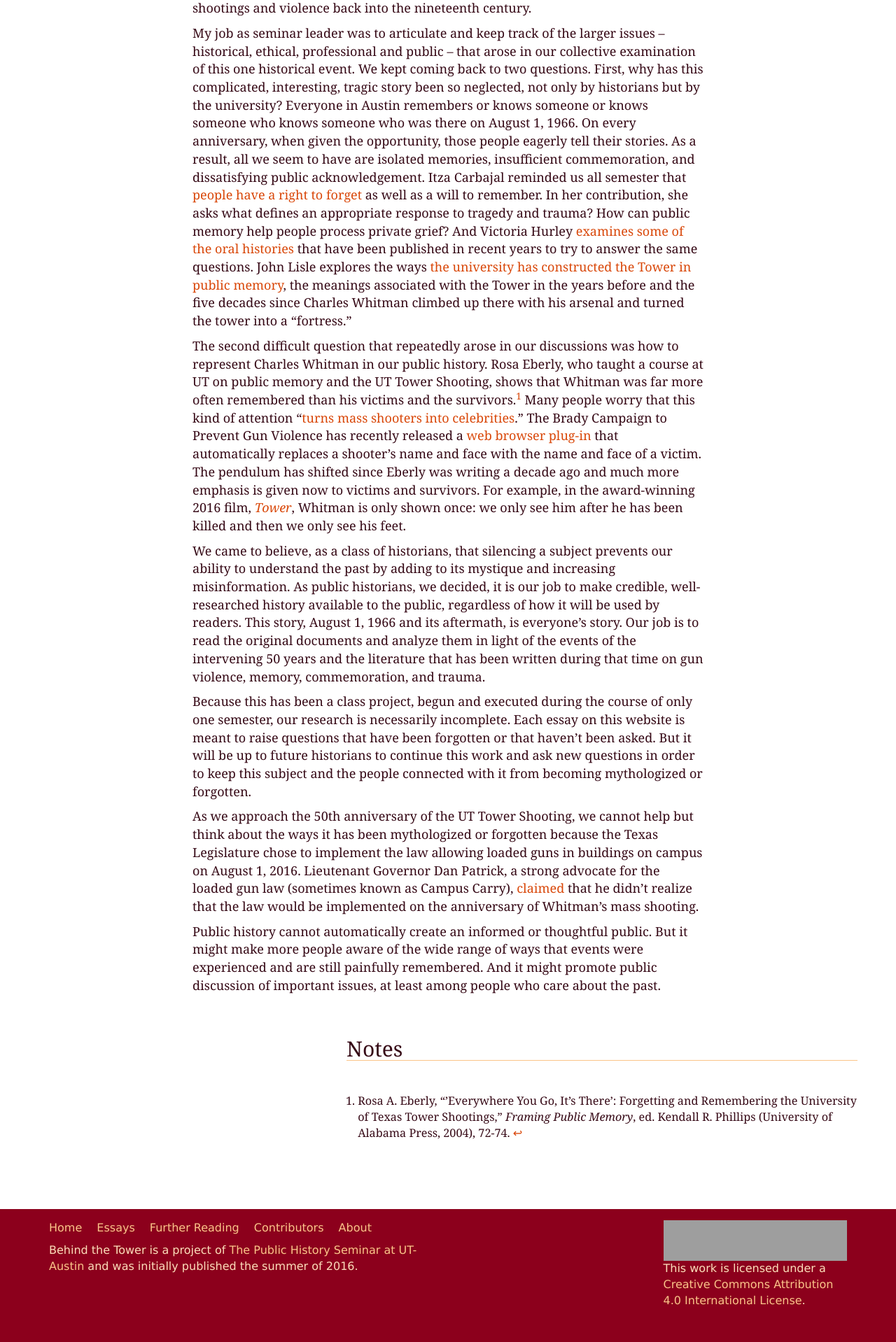
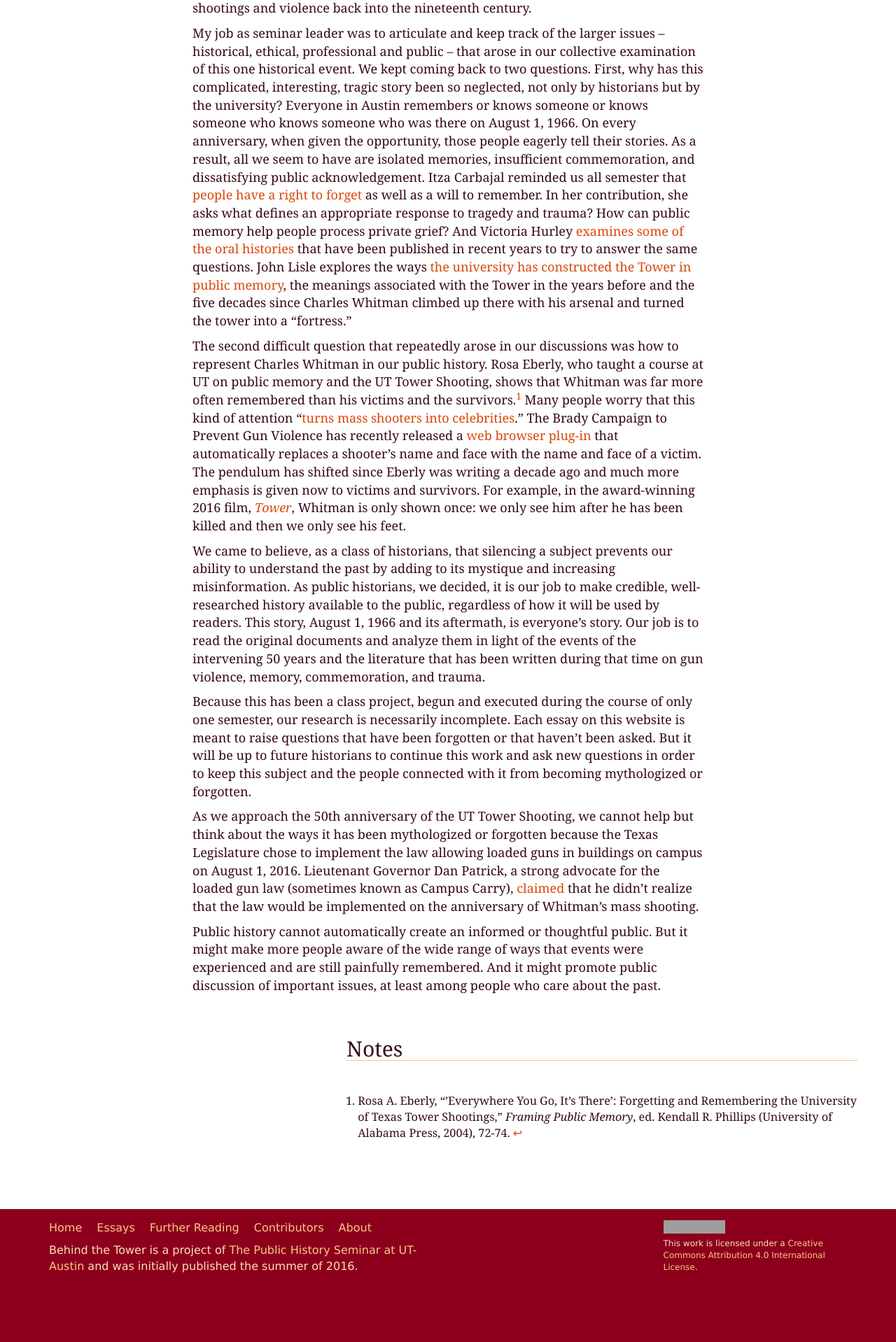
Before and after one commit to utexas-public-history/tower, a Jekyll site: the page built from index.md, in a window 1280 px wide. Shown: the part 2760-4678 px from the top of the page at 70% size. Built offline with Jekyll 4.4.1, drawn with Linux system fonts in a browser that asks for light colours; after the commit the page ends 4640 px from its top, so only the background shows below that; grey boxes are pictures that could not be loaded.

Commit message:
Change styling on license block in footer

```diff
--- a/_includes/footer.html
+++ b/_includes/footer.html
@@ -15,7 +15,9 @@
       </p>
     </div>
     <div class="col-xs-12 col-sm-5 col-sm-offset-1 col-md-offset-3 col-md-3">
-      <a rel="license" href="http://creativecommons.org/licenses/by/4.0/"><img alt="Creative Commons License" style="border-width:0" src="https://i.creativecommons.org/l/by/4.0/88x31.png" /></a><br />This work is licensed under a <a rel="license" href="http://creativecommons.org/licenses/by/4.0/">Creative Commons Attribution 4.0 International License</a>.
+      <p class="license">
+        <a rel="license" href="http://creativecommons.org/licenses/by/4.0/"><img alt="Creative Commons License" src="https://i.creativecommons.org/l/by/4.0/88x31.png" /></a><br />This work is licensed under a <a rel="license" href="http://creativecommons.org/licenses/by/4.0/">Creative Commons Attribution 4.0 International License</a>.
+      </p>
     </div>
   </div></div>
 </div>
--- a/_sass/base.scss
+++ b/_sass/base.scss
@@ -85,6 +85,15 @@
         &:last-child {
           margin-right: 0;
         }
+      }
+    }
+
+    p.license {
+      font-size: .75em;
+
+      img {
+        margin-bottom: .5em;
+        width: 88px;
       }
     }
   }
```
